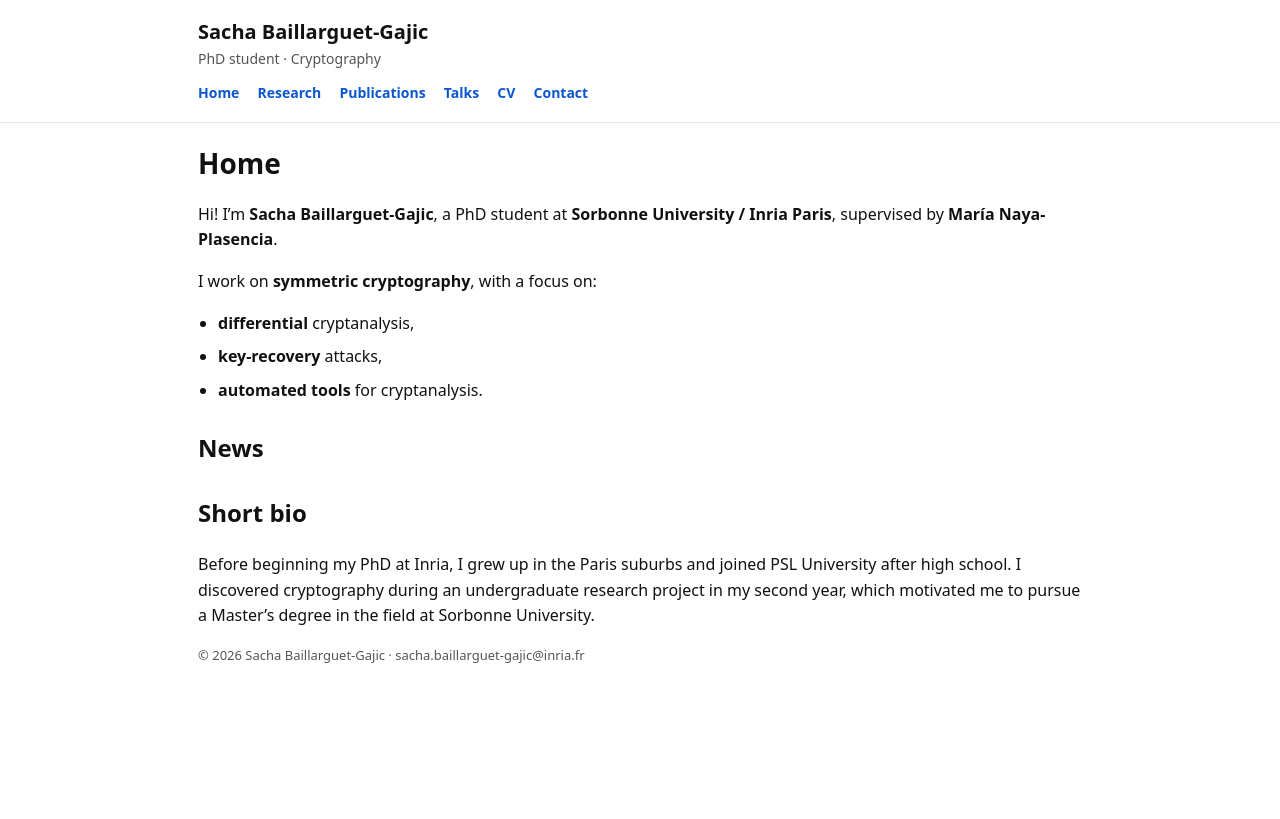
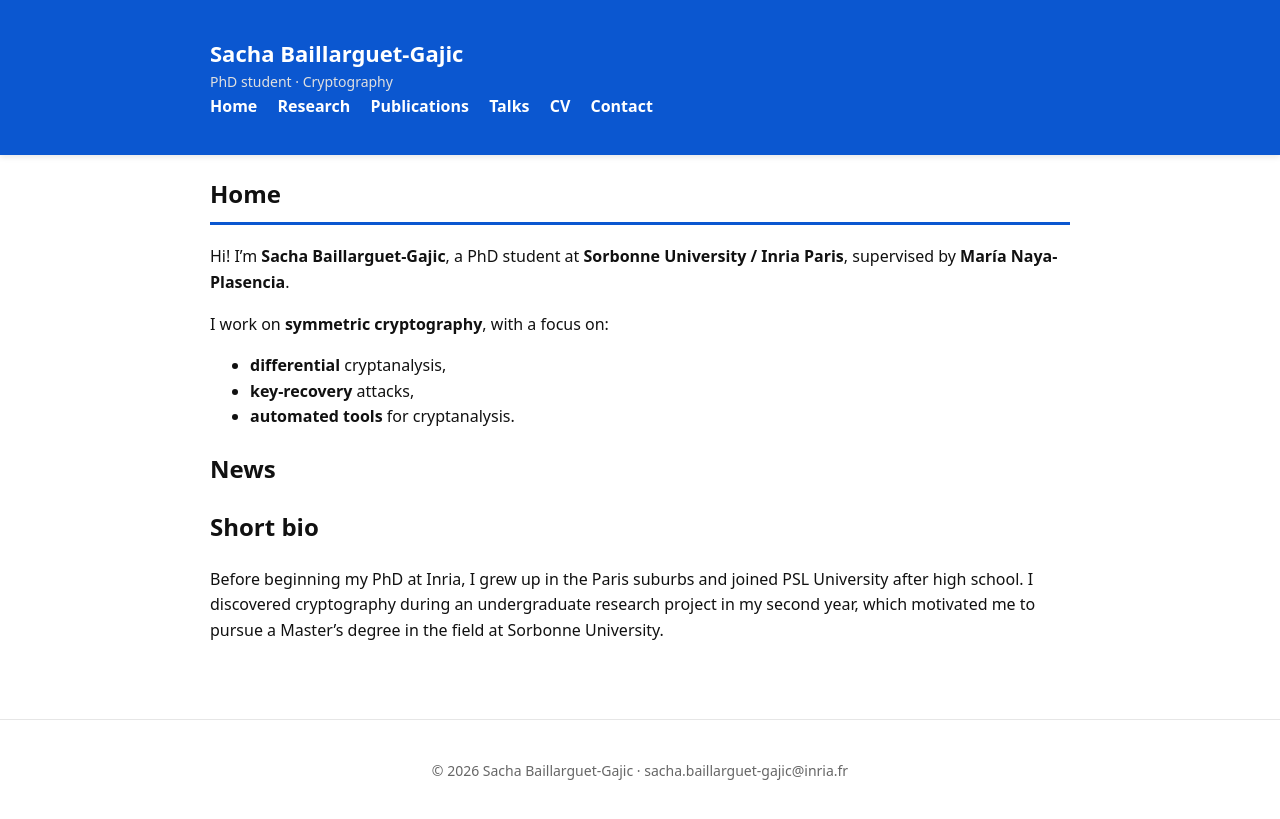
Before and after one commit to SachaBG/sachabg.github.io, a Jekyll site: the page built from index.md, in a window 1280 px wide. Shown: the top 819 px of the page. Built offline with Jekyll 4.4.1, drawn with Linux system fonts in a browser that asks for light colours.

Commit message:
Update style.css

```diff
--- a/assets/css/style.css
+++ b/assets/css/style.css
@@ -1,88 +1,118 @@
 :root {
   --fg: #111;
-  --muted: #555;
-  --bg: #fff;
+  --muted: #666;
+  --bg: #ffffff;
+
+  /* Couleur principale (crypto/academic) */
+  --accent: #0b57d0;
+
+  /* Accent secondaire */
+  --accent-light: #e8f0fe;
+
   --border: #e6e6e6;
-  --link: #0b57d0;
-  --codebg: #f6f8fa;
 }
 
 * { box-sizing: border-box; }
 
 body {
   margin: 0;
-  font-family: ui-sans-serif, system-ui, -apple-system, Segoe UI, Roboto, Helvetica, Arial, "Apple Color Emoji", "Segoe UI Emoji";
+  font-family: system-ui, -apple-system, Segoe UI, Roboto, Helvetica, Arial;
   color: var(--fg);
   background: var(--bg);
   line-height: 1.6;
 }
 
-.wrap {
-  max-width: 920px;
-  margin: 0 auto;
-  padding: 0 18px;
+/* ---------- Header ---------- */
+
+.site-header {
+  background: var(--accent);
+  color: white;
+  padding: 16px 0;
+  box-shadow: 0 2px 6px rgba(0,0,0,0.1);
 }
 
-.site-header {
-  border-bottom: 1px solid var(--border);
-  padding: 16px 0;
-  background: #fff;
-  position: sticky;
-  top: 0;
+.site-title a {
+  color: white;
+  text-decoration: none;
+  font-weight: 700;
+  font-size: 22px;
 }
 
-.title-block { margin-bottom: 10px; }
-.site-title { font-weight: 750; font-size: 20px; }
-.site-title a { color: var(--fg); text-decoration: none; }
-.site-subtitle { color: var(--muted); font-size: 14px; }
+.site-subtitle {
+  color: #e0e0e0;
+  font-size: 14px;
+}
+
+/* ---------- Navigation ---------- */
 
 .nav a {
-  margin-right: 14px;
+  color: white;
+  margin-right: 16px;
   text-decoration: none;
-  color: var(--link);
   font-weight: 600;
-  font-size: 14px;
 }
-.nav a:hover { text-decoration: underline; }
+
+.nav a:hover {
+  text-decoration: underline;
+}
+
+/* ---------- Layout ---------- */
+
+.wrap {
+  max-width: 900px;
+  margin: auto;
+  padding: 20px;
+}
 
 .page h1 {
-  margin-top: 18px;
-  margin-bottom: 10px;
-  font-size: 28px;
+  margin-top: 0;
+  border-bottom: 3px solid var(--accent);
+  padding-bottom: 8px;
 }
 
-h2 { margin-top: 26px; }
+/* ---------- Links ---------- */
 
-.small { color: var(--muted); font-size: 13px; }
+a {
+  color: var(--accent);
+}
 
-code, pre {
-  font-family: ui-monospace, SFMono-Regular, Menlo, Monaco, Consolas, "Liberation Mono", "Courier New", monospace;
+a:hover {
+  text-decoration: underline;
 }
-pre {
-  background: var(--codebg);
-  padding: 12px;
-  border-radius: 10px;
-  overflow-x: auto;
-  border: 1px solid var(--border);
-}
+
+/* ---------- Boxes / badges ---------- */
 
 .badges a {
   display: inline-block;
   margin-right: 10px;
   margin-bottom: 8px;
-  padding: 6px 10px;
-  border: 1px solid var(--border);
-  border-radius: 999px;
+  padding: 6px 12px;
+  border-radius: 20px;
+  background: var(--accent-light);
+  color: var(--accent);
   text-decoration: none;
-  color: var(--fg);
+  font-weight: 500;
 }
-.badges a:hover { border-color: #c8c8c8; }
+
+.badges a:hover {
+  background: var(--accent);
+  color: white;
+}
+
+/* ---------- Publications ---------- */
 
 .pub-note {
   color: var(--muted);
-  font-size: 13px;
-  margin-top: -6px;
+  font-size: 14px;
 }
 
-ul { padding-left: 20px; }
-li { margin-bottom: 8px; }
+/* ---------- Footer ---------- */
+
+.site-footer {
+  border-top: 1px solid var(--border);
+  margin-top: 40px;
+  padding: 20px 0;
+  text-align: center;
+  color: var(--muted);
+  font-size: 14px;
+}
```
